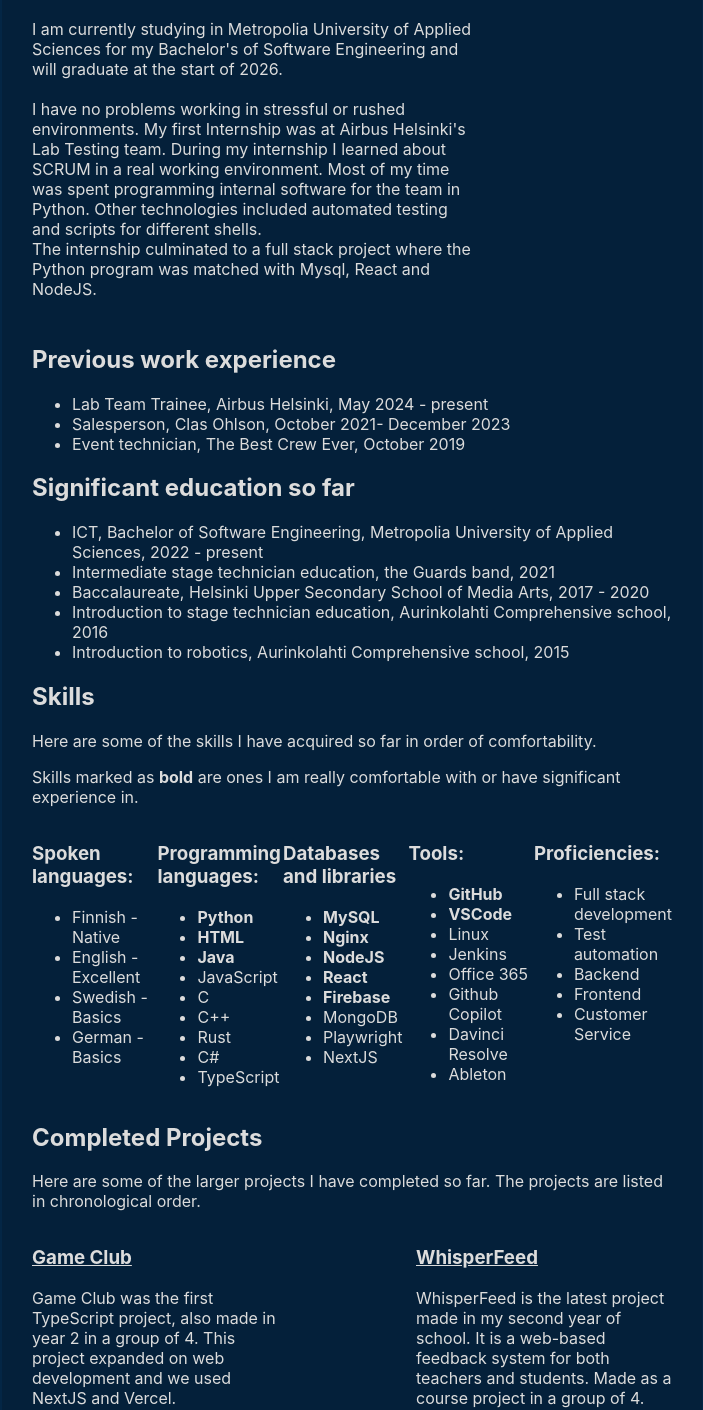
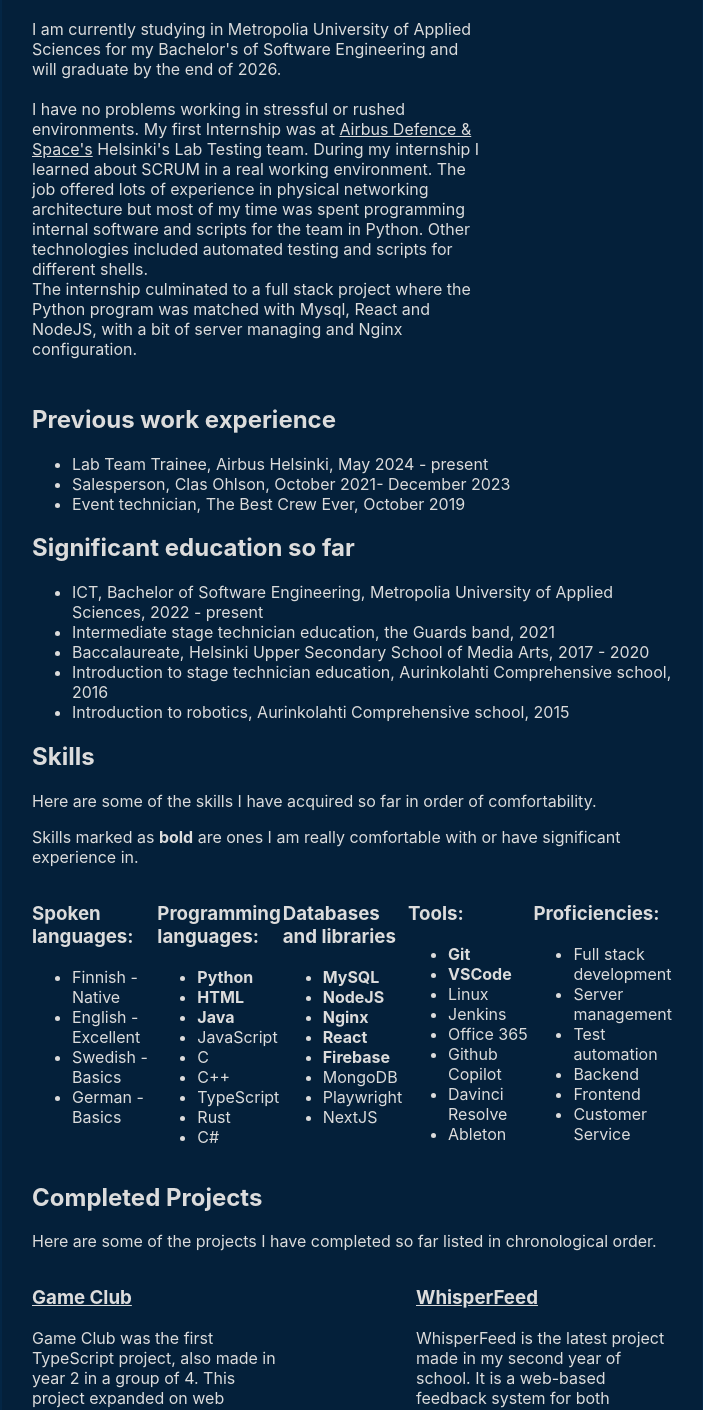
Before and after one commit to Higic/portfolio, a React (Create React App) app in the folder portfolio/: page / in a window 1280 px wide. Shown: the part 308-1718 px from the top of the page, without its empty margins (288-991 px from the left). Built offline with nearby package versions, Linux system fonts and the light colour scheme.

Commit message:
2026 update

```diff
--- a/portfolio/src/components/Info.jsx
+++ b/portfolio/src/components/Info.jsx
@@ -3,18 +3,17 @@
     return (
         <div className='basicInfo'>
             <p>
-            I am a third-year software engineering student from Helsinki, Finland who's always looking for more information and skills to add to my toolbox.
-            I've always been a huge fan of electronics and software: anything from videogames to web design interests me greatly.
+            I am a fourth-year software engineering student from Helsinki, Finland who's always looking for more information and skills to add to my toolbox.
+            I've always been a huge fan of electronics and software: anything from videogames to tiny widgets interests me greatly.
             My current obsession is with different controller interfaces: touch screens, smart homes, knobs and sliders.<br/>
             <br/>
             I am currently studying in Metropolia University of Applied Sciences
-            for my Bachelor's of Software Engineering and will graduate at the start of 2026.
+            for my Bachelor's of Software Engineering and will graduate by the end of 2026.
             <br/>
             <br/>
-            I have no problems working in stressful or rushed environments. My first Internship was at Airbus Helsinki's Lab Testing team. During my internship I learned about SCRUM in a real working environment.
-            Most of my time was spent programming internal software for the team in Python. Other technologies included automated testing and scripts for different shells.<br/>
-            The internship culminated to a full stack project where the Python program was matched with Mysql, React and NodeJS.
-
+            I have no problems working in stressful or rushed environments. My first Internship was at <a href="https://www.airbus.com/en/products-services/defence" target="_blank" rel="noreferrer">Airbus Defence & Space's</a> Helsinki's Lab Testing team. During my internship I learned about SCRUM in a real working environment.
+            The job offered lots of experience in physical networking architecture but most of my time was spent programming internal software and scripts for the team in Python. Other technologies included automated testing and scripts for different shells.<br/>
+            The internship culminated to a full stack project where the Python program was matched with Mysql, React and NodeJS, with a bit of server managing and Nginx configuration.
             </p>
         </div>
     );
--- a/portfolio/src/components/Projects.jsx
+++ b/portfolio/src/components/Projects.jsx
@@ -12,7 +12,7 @@
             <p>
             </p>
             <h2>Completed Projects</h2>
-            <p>Here are some of the larger projects I have completed so far. The projects are listed in chronological order.</p>
+            <p>Here are some of the projects I have completed so far listed in chronological order.</p>
             <div className="projectList">
                 <div className="project">
                     <h3><a href="https://github.com/Higic/Game-Club" target="_blank" rel="noreferrer">Game Club</a></h3>
@@ -39,7 +39,7 @@
                     </div>
                 </div>
                 <div className="project">
-                    <h3><a href="#">Java FX Sorting simulator</a></h3>
+                    <h3>Java FX Sorting simulator</h3>
                     <p>A GUI meant to simulate the sorting of delivery parcels. This project was a school course for testing the JavaFX platform for creating a GUI. This was done in a group of 3 usgin Subversion instead of Git.</p>
                     <p className="projectTechnologies"><b>Used technologies:</b> Eclipse IDE, Java, JavaFX, MariaDB, SVN</p>
                     <div className="projectImage">
@@ -55,7 +55,7 @@
                     </div>
                 </div>
                 <div className="project">
-                    <h3><a href="https://github.com/Higic/Summer-cottage">Mökille.fi</a></h3>
+                    <h3><a href="https://github.com/Higic/Summer-cottage" target="_blank" rel="noreferrer">Mökille.fi</a></h3>
                     <p>Mökille.fi was an all-in-one summer cottage assistant website. This one taught us the basics of HTML. Made as a class project in a group of 4.</p>
                     <p className="projectTechnologies"><b>Used technologies:</b> HTML, JavaScript, MariaDB, Git</p>
                     <div className="projectImage">
--- a/portfolio/src/components/Skills.jsx
+++ b/portfolio/src/components/Skills.jsx
@@ -25,9 +25,9 @@
                         <li>JavaScript</li>
                         <li>C</li>
                         <li>C++</li>
+                        <li>TypeScript</li>
                         <li>Rust</li>
                         <li>C#</li>
-                        <li>TypeScript</li>
                     </ul>
                 </div>
 
@@ -35,8 +35,8 @@
                     <h3>Databases and libraries</h3>
                     <ul>
                         <li><b>MySQL</b></li>
+                        <li><b>NodeJS</b></li>
                         <li><b>Nginx</b></li>
-                        <li><b>NodeJS</b></li>
                         <li><b>React</b></li>
                         <li><b>Firebase</b></li>
                         <li>MongoDB</li>
@@ -48,7 +48,7 @@
                 <div className="skills-list">
                     <h3>Tools:</h3>
                     <ul>
-                        <li><b>GitHub</b></li>
+                        <li><b>Git</b></li>
                         <li><b>VSCode</b></li>
                         <li>Linux</li>
                         <li>Jenkins</li>
@@ -63,6 +63,7 @@
                     <h3>Proficiencies:</h3>
                     <ul>
                         <li>Full stack development</li>
+                        <li>Server management</li>
                         <li>Test automation</li>
                         <li>Backend</li>
                         <li>Frontend</li>
```
